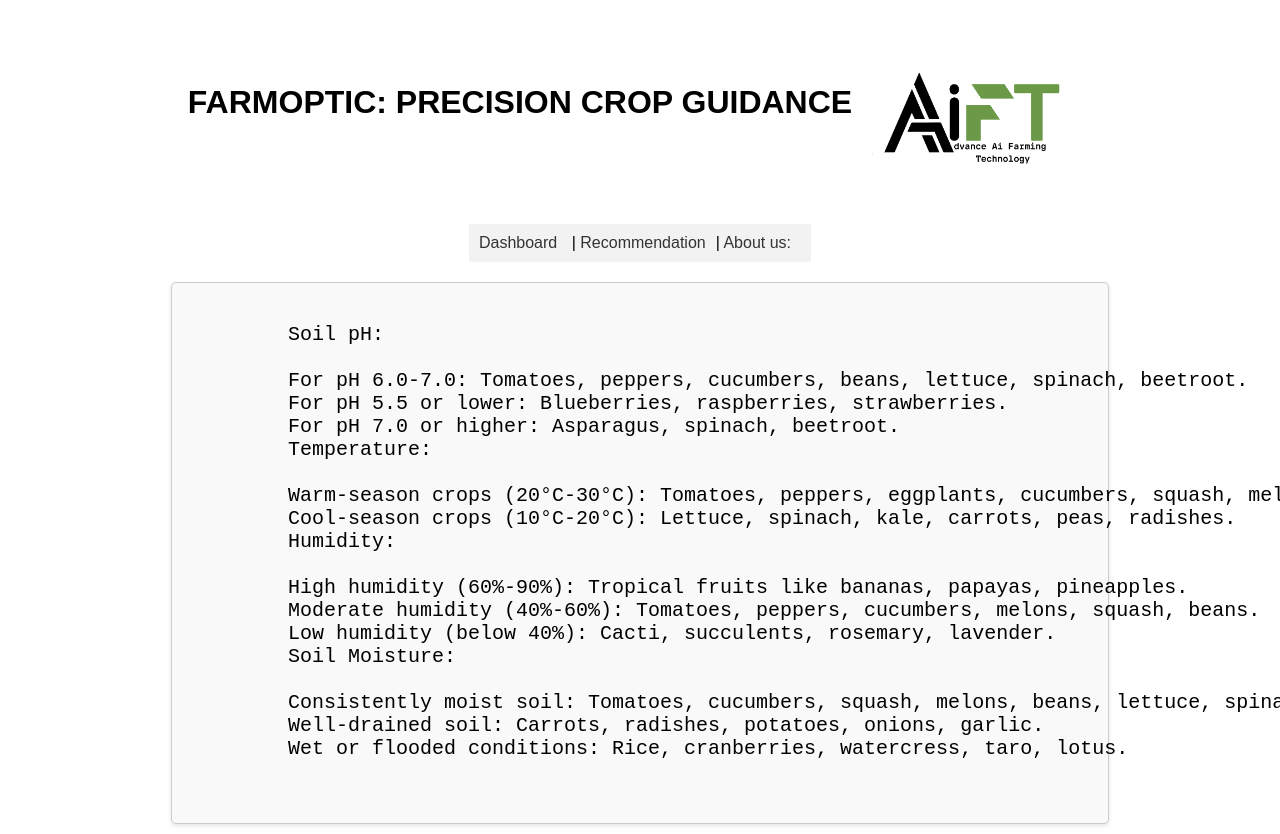
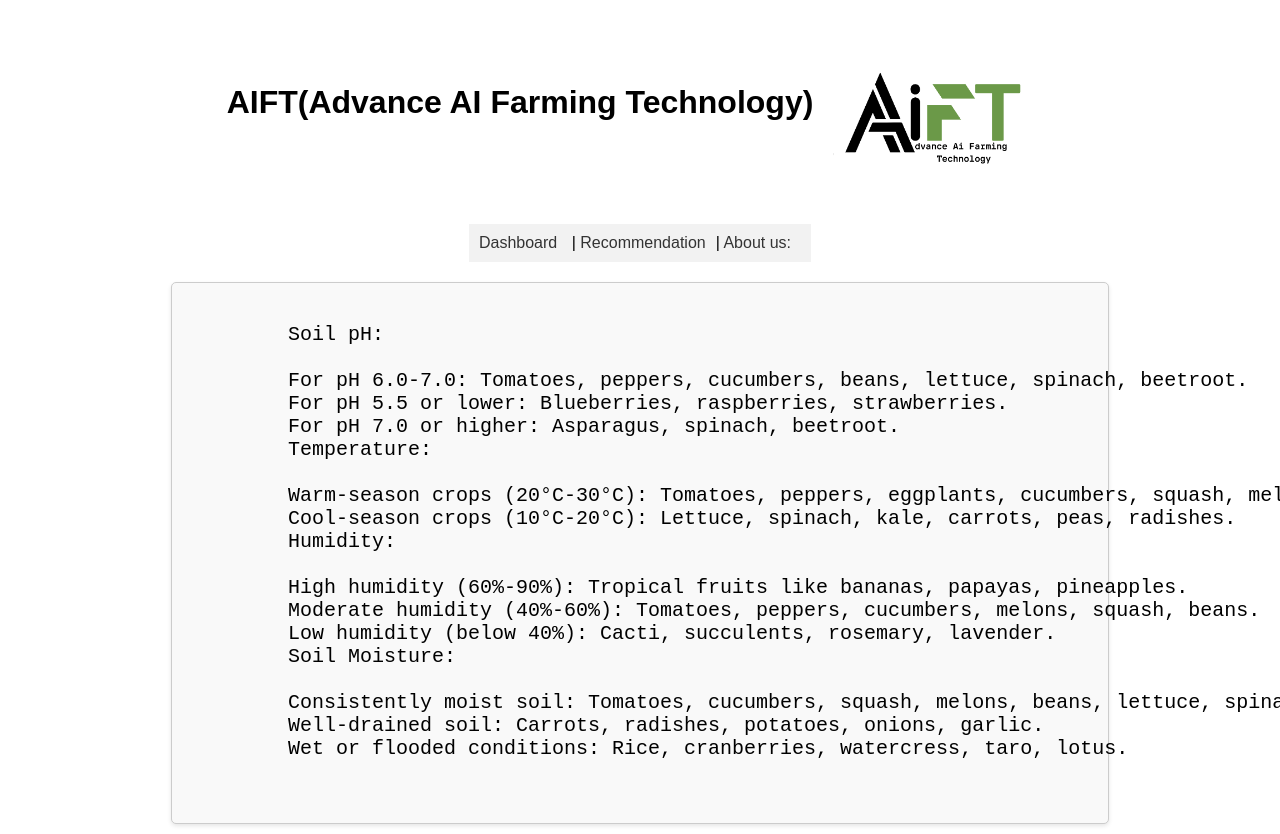
Before and after one commit to Devel0perYash/FArm_Optic, a plain HTML site: page recommendation.html in a window 1280 px wide. Shown: the top 834 px of the page. Drawn offline with Linux system fonts and the light colour scheme.

Commit message:
Update recommendation.html

```diff
--- a/recommendation.html
+++ b/recommendation.html
@@ -18,7 +18,7 @@
 <body>
     <header>
         <div class="title">
-        <h1 align="center">FARMOPTIC: PRECISION CROP GUIDANCE</h1>
+        <h1 align="center">AIFT(Advance AI Farming Technology)</h1>
         </div>
         <div class="logo">
             <img src="Logo.png" alt="logo" width="200" height="200">
```
